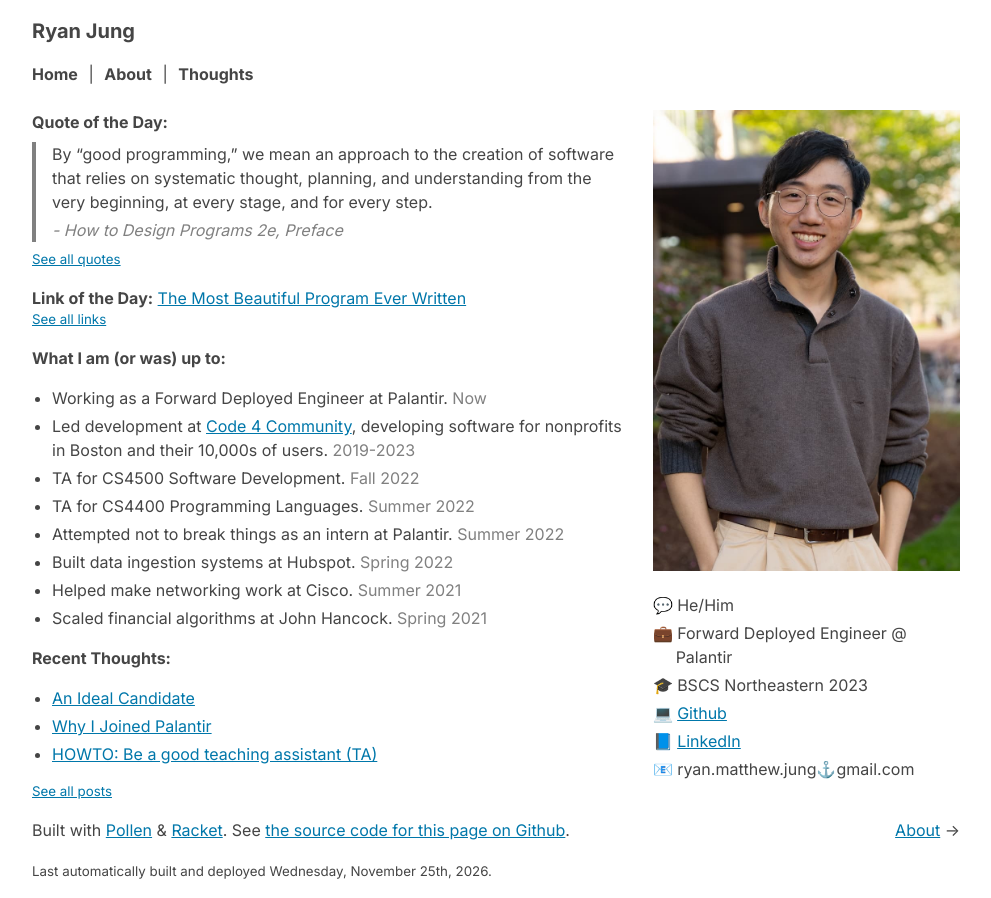
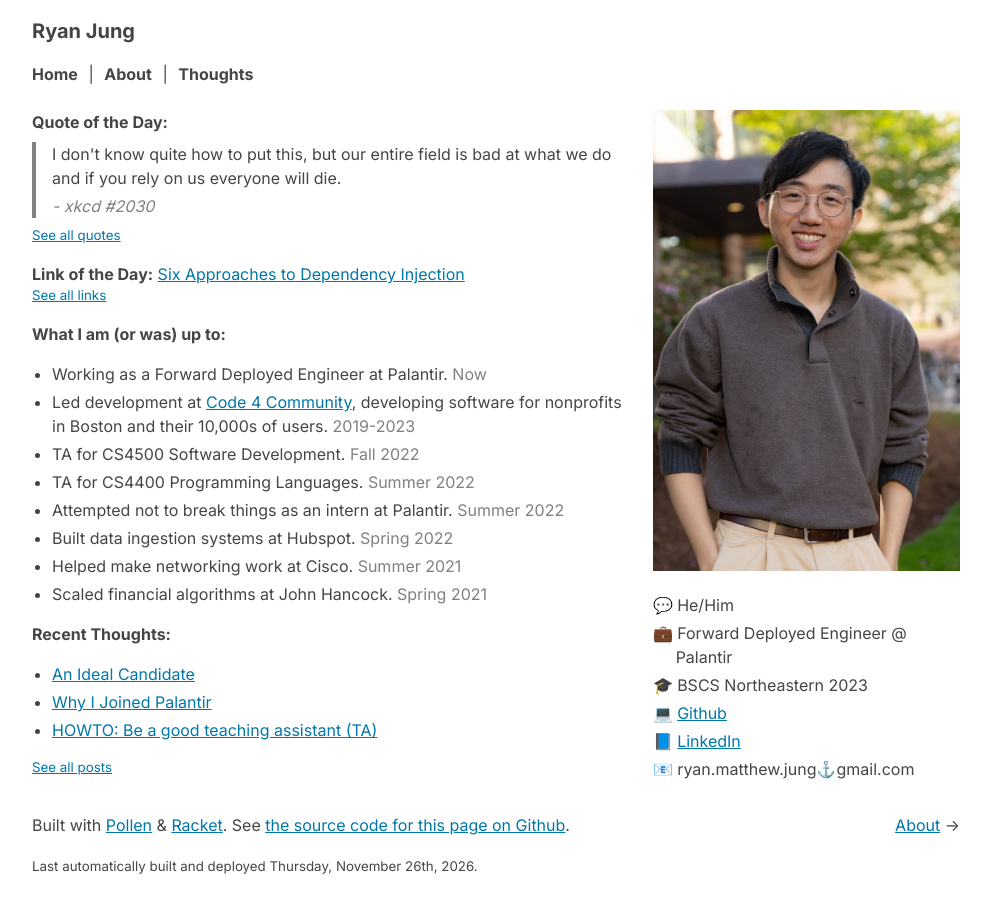
Before and after one commit to rymaju/pollen-ryanjung.dev, a plain HTML site: page index.html in a window 1280 px wide. Shown: the whole page, without its empty margins (144-1135 px from the left). Drawn offline with Linux system fonts and the light colour scheme.

Commit message:
Deploying to gh-pages from @ rymaju/pollen-ryanjung.dev@a0421ef2e1d9c6aee26527069a8cf80bea2c0106 🚀

```diff
--- a/index.html
+++ b/index.html
@@ -45,11 +45,11 @@
         </header>
         <main>
           <root><div class="two-column-container"><section class="column-1"><section style="margin-bottom:1em;"><strong>Quote of the Day:</strong>
-<blockquote>By “good programming,” we mean an approach to the creation of software that relies on systematic thought, planning, and understanding from the very beginning, at every stage, and for every step. <em>- How to Design Programs 2e, Preface</em></blockquote>
+<blockquote>I don't know quite how to put this, but our entire field is bad at what we do and if you rely on us everyone will die. <em>- xkcd #2030</em></blockquote>
 <small style="display:block;"><a href="/thoughts/quotes.html">See all quotes</a></small></section>
 
 <section style="margin-bottom:1em;"><strong>Link of the Day:</strong>
-<a href="https://www.youtube.com/watch?v=OyfBQmvr2Hc">The Most Beautiful Program Ever Written</a>
+<a href="https://fsharpforfunandprofit.com/posts/dependencies/">Six Approaches to Dependency Injection</a>
 <small style="display:block;"><a href="/thoughts/links.html">See all links</a></small></section>
 
 <section><strong>What I am (or was) up to:</strong>
@@ -87,7 +87,7 @@
           </p>
           <p>
             <small>
-              Last automatically built and deployed Wednesday, November 25th, 2026.
+              Last automatically built and deployed Thursday, November 26th, 2026.
             </small>
           </p>
         </footer>
```
Also changed, not shown: about.html (+1 -1 lines), thoughts/an-ideal-candidate.html (+1 -1 lines), thoughts/howto-ta.html (+1 -1 lines), thoughts/index.html (+1 -1 lines), thoughts/links.html (+1 -1 lines), thoughts/pollen.html (+1 -1 lines), thoughts/quotes.html (+1 -1 lines), thoughts/why-palantir.html (+1 -1 lines).
